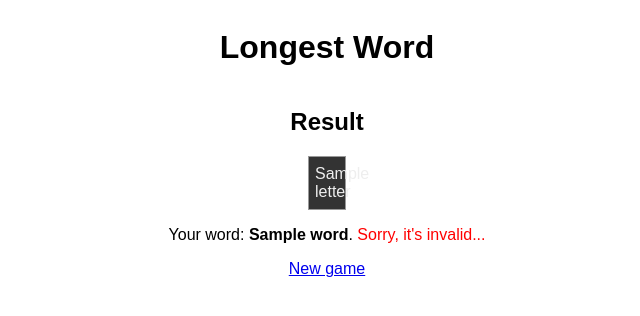
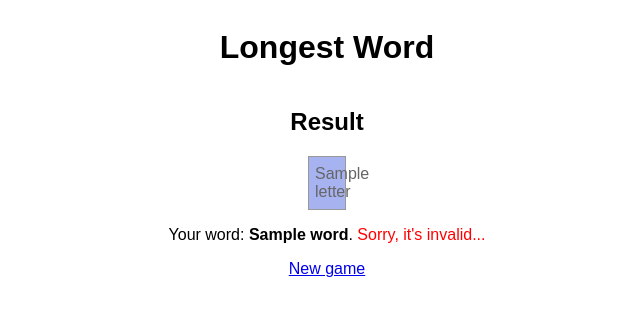
Before and after one commit to ShiQiu1/longest-word, a Python web app: template templates/check.html in a window 1280 px wide. Shown: the top 316 px of the page, without its empty margins (313-953 px from the left). Run offline with Jinja, Linux system fonts and the light colour scheme; the template is opened without the code that fills it: most values are stand-ins (such as "Sample title", 1, 10 or a date in 2020).

Commit message:
Change letter grid background-color to blue

```diff
--- /dev/null
+++ b/app.yaml
@@ -0,0 +1,5 @@
+runtime: python38 # Define the python version pre-installed on the machine
+service: default # Give a name to your app. ❗️ First deployment must be called "default"
+handlers: # Define how to handle incoming requests. Here, any request will be handled by main.py
+- url: /.*
+  script: main.py
--- /dev/null
+++ b/main.py
@@ -0,0 +1,6 @@
+from wsgi import app
+
+if __name__ == '__main__':
+    # This is used when running locally only. When deploying to Google App
+    # Engine, a webserver process such as Gunicorn will serve the app
+    app.run(host='127.0.0.1', port=8080, debug=True)
--- a/static/style.css
+++ b/static/style.css
@@ -12,8 +12,8 @@ body {
   width: 24px;
   display: inline-block;
   text-align: center;
-  background-color: #333;
-  color: #eee;
+  background-color: #a6b3f0;
+  color: #666666;
 }
 #form, #results {
   margin: 1em 0;
--- a/templates/check.html
+++ b/templates/check.html
@@ -3,7 +3,7 @@
 <html>
   <head>
     <meta charset="utf8" />
-    <title>Longest Word</title>
+    <title>Longest Word Game</title>
     <link rel="stylesheet" href="{{ url_for('static', filename='style.css') }}">
   </head>
   <body>
--- a/templates/home.html
+++ b/templates/home.html
@@ -3,7 +3,7 @@
 <html>
   <head>
     <meta charset="utf8" />
-    <title>Longest Word</title>
+    <title>Longest Word Game</title>
     <link rel="stylesheet" href="{{ url_for('static', filename='style.css') }}">
   </head>
   <body>
```
Also changed, not shown: requirements.txt (added, +29 -0 lines), .github/workflows/.app-engine-cd.yml (added), 1 other file.
